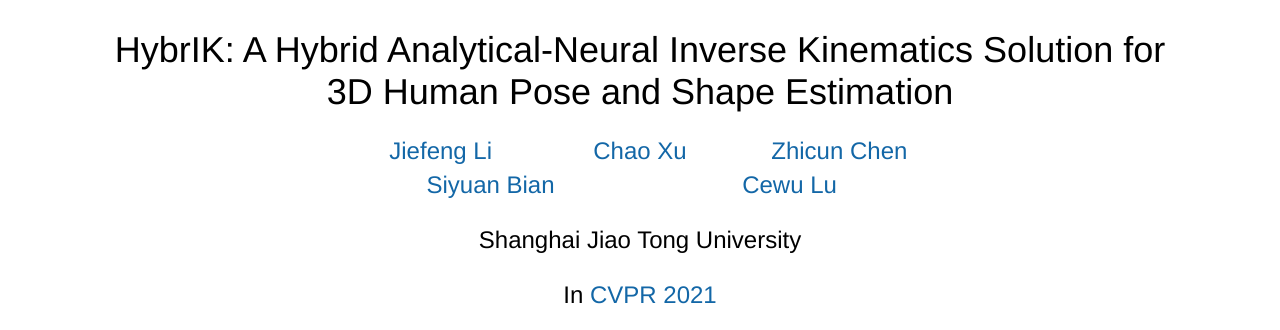
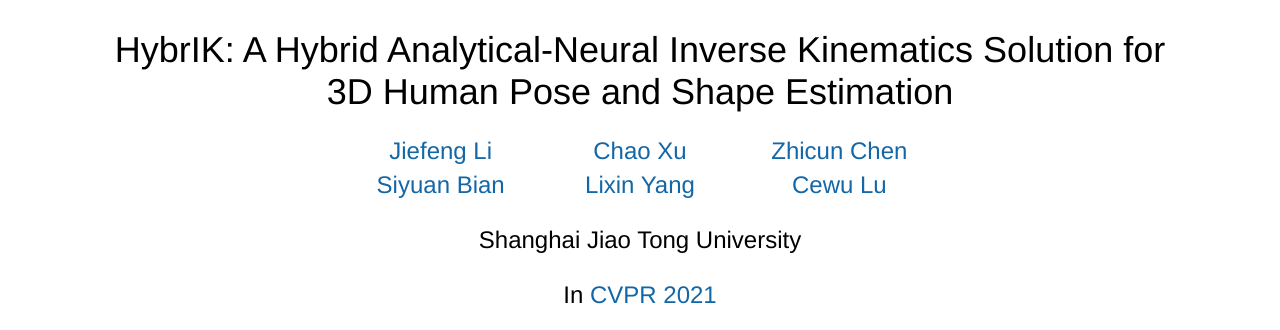
Before and after one commit to Jeff-sjtu/HybrIK, a plain HTML site: page index.html in a window 1280 px wide. Shown: the top 330 px of the page. Drawn offline with Linux system fonts and the light colour scheme; a script that the page names is missing.

Commit message:
update index

```diff
--- a/index.html
+++ b/index.html
@@ -172,6 +172,11 @@
 					</td>
 					<td align=center width=100px>
 						<center>
+							<span style="font-size:24px"><a href="https://lixiny.github.io/">Lixin Yang</a></span>
+						</center>
+					</td>
+					<td align=center width=100px>
+						<center>
 							<span style="font-size:24px"><a href='http://mvig.org/'>Cewu Lu</a></span>
 						</center>
 					</td>
@@ -292,7 +297,7 @@
 		<center><h1>Paper and Supplementary Material</h1></center>
 		<tr>
 			<td><a href=""><img class="layered-paper-big" style="height:175px" src="./resources/hybrik-paper.png"/></a></td>
-			<td><span style="font-size:14pt">Jiefeng Li, Chao Xu, Zhicun Chen, Siyuan Bian, Cewu Lu<br>
+			<td><span style="font-size:14pt">Jiefeng Li, Chao Xu, Zhicun Chen, Siyuan Bian, Lixin Yang, Cewu Lu<br>
 				<b>HybrIK: A Hybrid Analytical-Neural Inverse Kinematics Solution for 3D Human Pose and Shape Estimation</b><br>
 				In CVPR, 2021.<br>
 				<!-- (<a href="./resources/camera-ready.pdf">camera ready</a>)<br> -->
```
